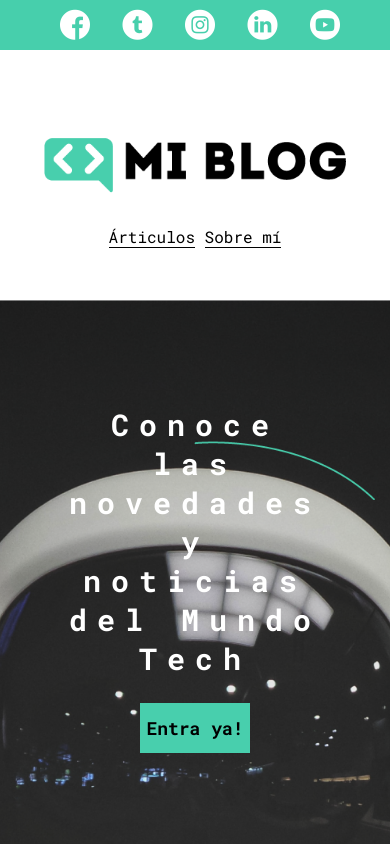
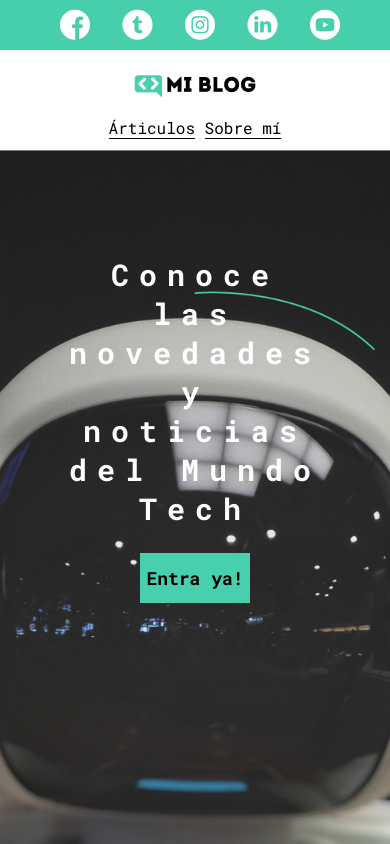
Before and after one commit to ismaeldevmw/css-grid-blog, a plain HTML site: page index.html in a window 390 px wide. Drawn offline with Linux system fonts and the light colour scheme.

Commit message:
corregido media queri del nav

```diff
--- a/css/media-queries.css
+++ b/css/media-queries.css
@@ -47,7 +47,7 @@
 	}
 
 	header {
-		height: 300px;
+		height: 150px;
 		grid-template-rows: 1fr 1fr 1fr;
 	}
 
@@ -56,10 +56,10 @@
 	}
 	nav .nav-logo-container {
 		margin-left: 0;
+		text-align: center;
 	}
 	nav .nav-logo-container img {
-		width: 100%;
-		margin-top: 0px;
+		width: 40%;
 	}
 	nav .profile-link {
 		justify-content: center;
```
